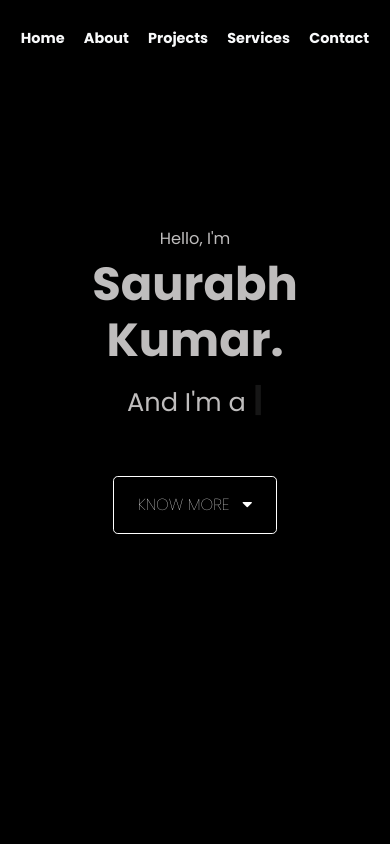
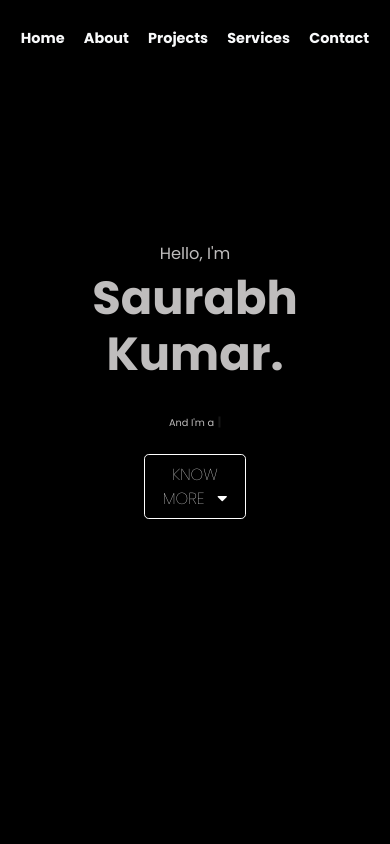
Before and after one commit to saurabhkumar23/my-portfolio, a React (Create React App) app: page / in a window 390 px wide. Shown: the top 844 px of the page. Built offline with nearby package versions, Linux system fonts and the light colour scheme.

Commit message:
fluid responsive about me

```diff
--- a/src/components/About.js
+++ b/src/components/About.js
@@ -15,13 +15,13 @@ const About = () => {
                             <p><span>|</span> JAVASCRIPT DEVELOPER <span>|</span> </p>
                             <p>C++ PROGRAMMER</p>
                         </div>
-                        <p className='myself px-1 px-md-0 py-4 fs-5'>Hi, I'm <span className='fw-bold'>Saurabh Kumar </span>
+                        <p className='myself px-1 px-md-0 py-4'>Hi, I'm <span className='fw-bold'>Saurabh Kumar </span>
                         pursuing my engineering in the field of information
                         technology from University school of information, communication, and technology,
                         i have experiences in different programming languages like
                         C, C++,Javascript, I am a full stack web developer.
                         I create beautiful & functional web applications usually with nodejs.</p>
-                        <h2 className='fs-5 mb-3 my-md-4'>SKILLS</h2>
+                        <h2 className='mb-3 my-md-4'>SKILLS</h2>
                         <div className='progress-container'>
                             <div className='progress'>
                                 <div className='pro-value pro-value1'>
@@ -45,7 +45,7 @@ const About = () => {
                             </div>
                             <div className='progress'>
                                 <div className='pro-value pro-value5'>
-                                    <p>NODEJS <span className='text-    white float-end'>89%</span></p>
+                                    <p>NODEJS <span className='text-white float-end'>89%</span></p>
                                 </div>
                             </div>
                         </div>
--- a/src/components/Floats.js
+++ b/src/components/Floats.js
@@ -3,6 +3,7 @@ import React from 'react'
 const Floats = ({isAtTop}) => {
     return (
         <>
+            <div className="floats-container">
                 <div className={isAtTop ? 'dontShow float-links' : 'float-links'}>
                     <a className={isAtTop ? null : 'makeColorDark'} href="https://www.facebook.com/profile.php?id=100043503769012" target='_blank' rel="noreferrer"><i className="fab fa-facebook"></i></a>
                     <a className={isAtTop ? null : 'makeColorDark'} href="https://www.linkedin.com/in/saurabh2773" target='_blank' rel="noreferrer"><i className="fab fa-linkedin"></i></a>
@@ -10,6 +11,7 @@ const Floats = ({isAtTop}) => {
                     <a className={isAtTop ? null : 'makeColorDark'} href="https://github.com/saurabhkumar23" target='_blank' rel="noreferrer"><i className="fab fa-github"></i></a>
                     <a className={isAtTop ? null : 'makeColorDark'} href="https://www.instagram.com/saurabh.2773" target='_blank' rel="noreferrer"><i className="fab fa-instagram"></i></a>
                 </div>
+            </div>
             <a className={isAtTop ? null : 'active'} id='go-top' href='#home'><i className='fas fa-chevron-up'></i></a>
         </>
     )
--- a/src/components/Home.js
+++ b/src/components/Home.js
@@ -12,10 +12,10 @@ const Home = ({isAtTop}) => {
     },[])
 
     return (
-        <section id='home' className='py-3 py-md-5'>
-            <div className='container py-3 py-md-5'>
-                <div className='row py-3 py-md-5'>
-                    <div className='col-sm-12 col-md-8 py-2 py-md-5 me-md-auto'>
+        <section id='home' className='py-5 d-flex align-items-center'>
+            <div className='container '>
+                <div className='row'>
+                    <div className='col-12 py-5 main-content'>
                         <h3>
                             <small>Hello, I'm</small>
                             <br/>
--- a/src/components/Navbar.js
+++ b/src/components/Navbar.js
@@ -6,19 +6,19 @@ const Navbar = ({isAtTop}) => {
         <section id='nav-section'>
                     <ul className={isAtTop ? 'nav justify-content-center fixed-top' : 'light-nav nav justify-content-center fixed-top'}>
                         <li className="nav-item">
-                            <a className="nav-link fw-bold fs-5 text-light my-md-3 ms-md-3 my-0 ms-0" href="#home">Home</a>
+                            <a className="nav-link fw-bold text-light my-md-3 ms-md-3 my-0 ms-0" href="#home">Home</a>
                         </li>
                         <li className="nav-item">
-                            <a className="nav-link fw-bold fs-5 text-light my-md-3 my-0" href="#about">About</a>
+                            <a className="nav-link fw-bold text-light my-md-3 my-0" href="#about">About</a>
                         </li>
                         <li className="nav-item">
-                            <a className="nav-link fw-bold fs-5 text-light my-md-3 my-0" href="#project">Projects</a>
+                            <a className="nav-link fw-bold text-light my-md-3 my-0" href="#project">Projects</a>
                         </li>
                         <li className="nav-item">
-                            <a className="nav-link fw-bold fs-5 text-light my-md-3 my-0" href="#services">Services</a>
+                            <a className="nav-link fw-bold text-light my-md-3 my-0" href="#services">Services</a>
                         </li>
                         <li className="nav-item">
-                            <a className="nav-link fw-bold fs-5 text-light my-md-3 me-md-3 my-0 me-0" href="#contact">Contact</a>
+                            <a className="nav-link fw-bold text-light my-md-3 me-md-3 my-0 me-0" href="#contact">Contact</a>
                         </li>
                     </ul>
         </section>
--- a/src/styles/about.scss
+++ b/src/styles/about.scss
@@ -16,6 +16,9 @@
             display: inline-block;
             margin: 0 10px;
         }
+    }
+    .myself, h2{
+        font-size: 1.25rem;
     }
     .progress{
         background-color: $lightColor2;
@@ -116,6 +119,20 @@
     }
 }
 
+@media (max-width: 992px){
+    #about{
+        h1{
+            font-size: 5vw;
+        }
+        .profession p{
+            font-size: 1.6vw;
+        }
+        .myself, h2{
+            font-size: 2.5vw;
+        }
+    }
+}
+
 @media (max-width: 576px) {
     #about{
         .pic-container{
--- a/src/styles/floats.scss
+++ b/src/styles/floats.scss
@@ -1,9 +1,12 @@
-.float-links{
-    top: 26%;
+.floats-container{
+    height: 100vh;
+    position: fixed;
     right: 0;
-    position: fixed;
     z-index: 1;
     background: transparent;
+    display: flex;
+    align-items: center;
+    .float-links{
         width: 60px;
         a{
             display: block;
@@ -19,6 +22,8 @@
             color: $darkColor;
         }
     }
+}
+
 
 #go-top{
     background: $lightColor3;
@@ -52,6 +57,14 @@
     -moz-box-shadow: 0px 1px 73px -5px rgba(0,0,0,0.75) inset;
 }
 
+@media (max-width:992px){
+    .float-links{
+        a{
+            font-size: 4vw !important;
+        }
+    }
+}
+
 @media (max-width: 576px) {
     .float-links{
         width: 35px;
--- a/src/styles/home.scss
+++ b/src/styles/home.scss
@@ -37,6 +37,33 @@
     }
 }
 
+/* lg = 992px */
+@media (max-width:992px){
+    #home{
+        .main-content{
+            padding: 3vw 0 !important;
+        }
+        h3{
+            font-size: 7vw;
+            small{
+                font-size: 6vw;
+            }
+            .profession{
+                font-size: 2.5vw;
+            }
+            .Typewriter__wrapper, .Typewriter__cursor{
+                font-size: 3vw !important;
+            }
+        }
+        .btn{
+            width: 26vw;
+            font-size: 2vw;
+            padding: 2vw 3vw !important;
+            margin-top: 3vw !important;
+        }
+    }
+}
+
 @media only screen and (max-width: 576px) {
     #home {
         display: flex;
--- a/src/styles/navbar.scss
+++ b/src/styles/navbar.scss
@@ -14,6 +14,7 @@
             a{
                 border-radius: 40px;
                 transition: all 0.2s ease-in-out;
+                font-size: 1.25rem;
                 &:hover{
                     color: $darkColor !important;
                     background:$lightColor3 !important;
@@ -27,7 +28,14 @@
     ul.light-nav{
         background-color: rgba(0, 0, 0, 0.8);
     }
+}
 
+@media (max-width: 992px){
+    #nav-section{
+        ul li a{
+            font-size: 2.5vw !important;
+        }
+    }
 }
 
 @media (max-width: 576px){
```
Also changed, not shown: 1 other file (tests, documents, lock files or other folders). Lines whose indentation alone changed are shown as unchanged.
